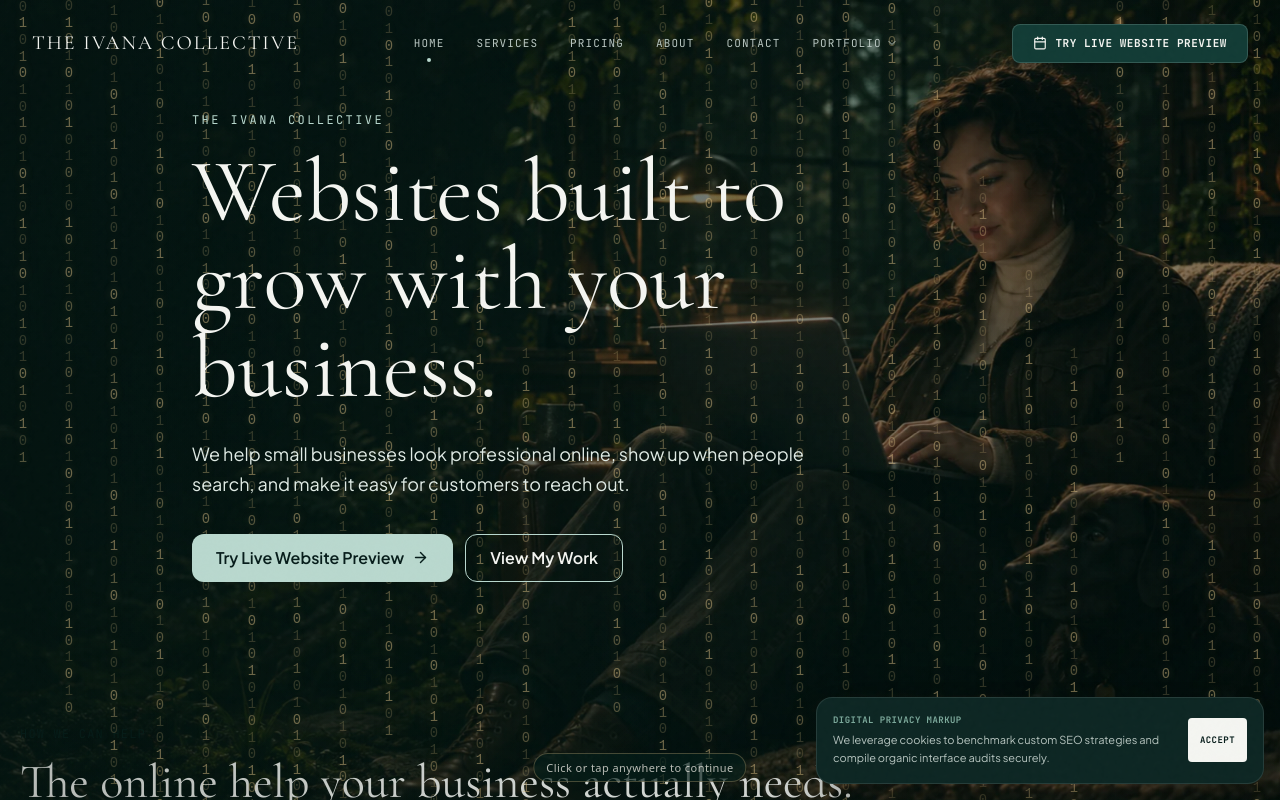
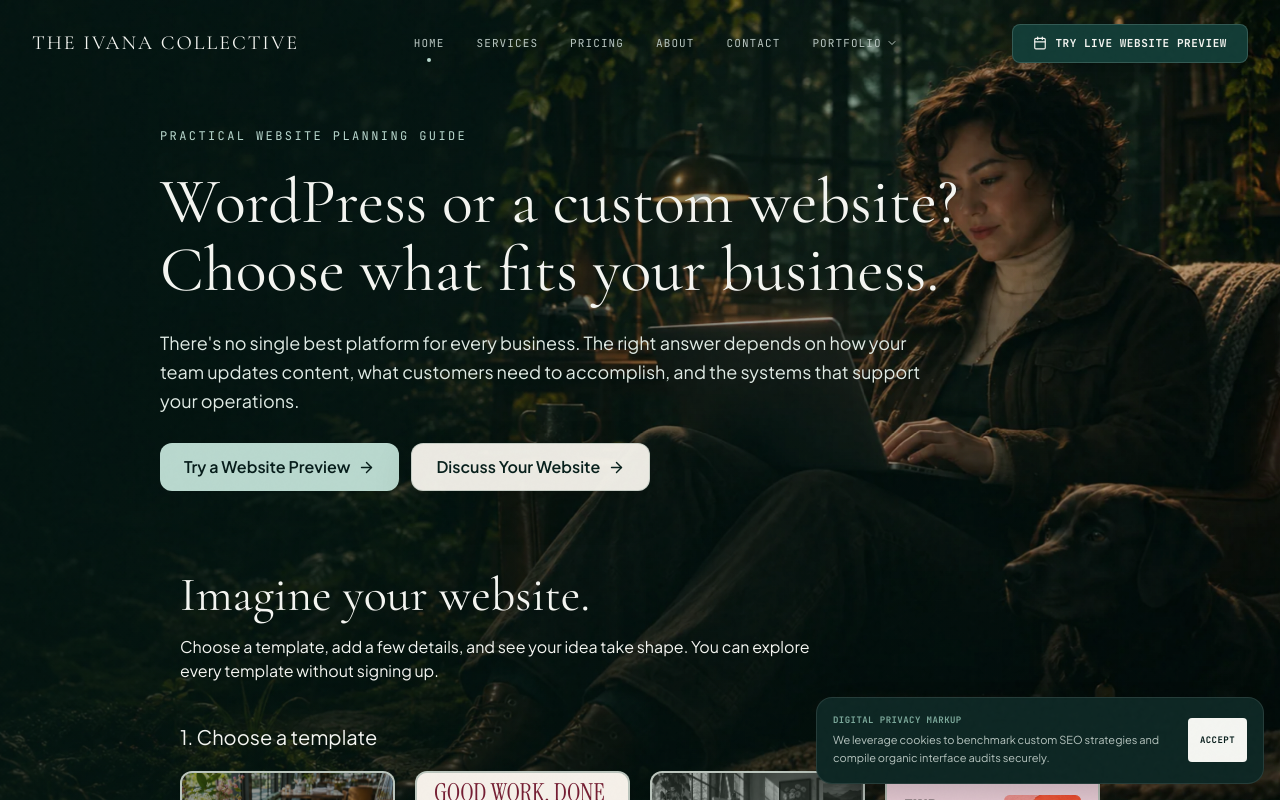
Before and after one commit to ivapbj/The-Ivana-Collective-Website, a React (Vite) app: page / in a window 1280 px wide. Shown: the top 800 px of the page. Built offline with nearby package versions, Linux system fonts and the light colour scheme.

Commit message:
homepage: display approved website platform guide at root route

```diff
--- a/src/App.tsx
+++ b/src/App.tsx
@@ -184,7 +184,7 @@ function AppContent() {
         {(() => {
           switch (currentPath) {
             case "/":
-              return <ConciseHome onScheduleCall={handleScheduleGeneral} />;
+              return <WordPressComparisonGuide onScheduleCall={handleScheduleGeneral} />;
             case "/website-generator":
               return <WebsiteGeneratorPage onScheduleCall={handleScheduleGeneral} />;
             case "/services":
```
